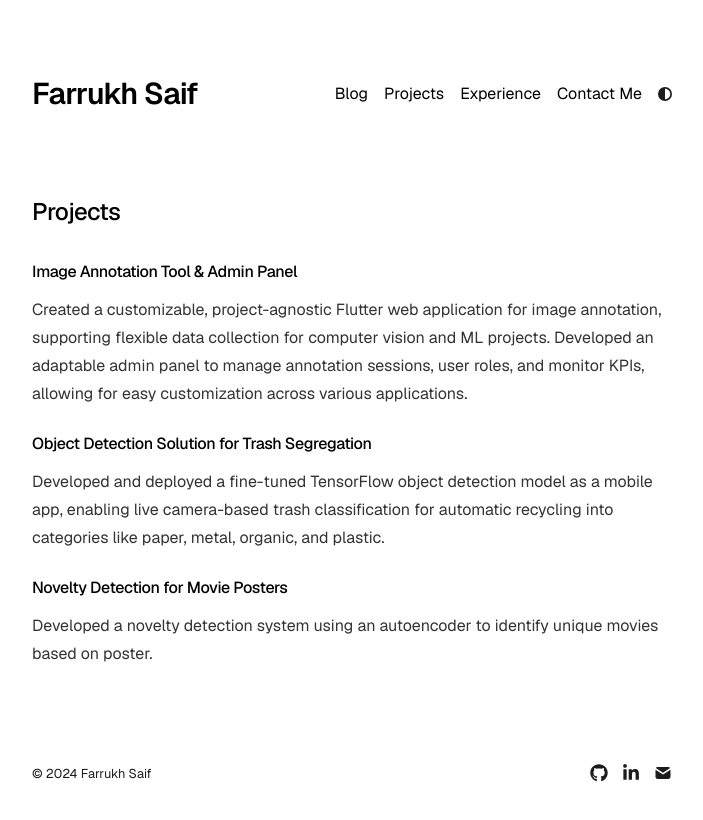
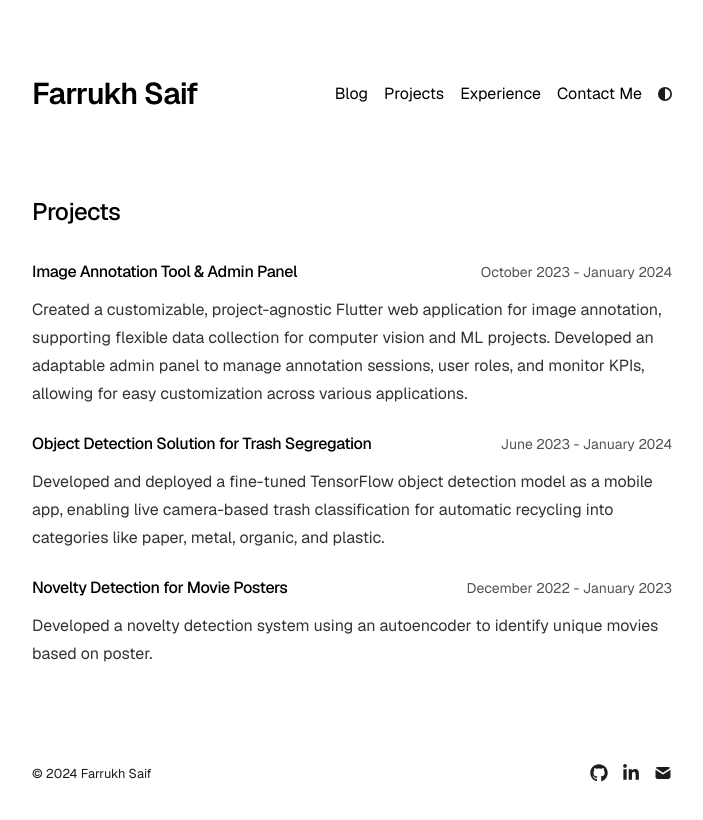
Before and after one commit to farrukh-saif/Portfolio, a Next.js app: page /projects in a window 1280 px wide. Shown: the top 820 px of the page, without its empty margins (288-991 px from the left). Built offline with nearby package versions, Linux system fonts and the light colour scheme.

Commit message:
Fix projects error

```diff
--- a/app/projects/page.tsx
+++ b/app/projects/page.tsx
@@ -26,7 +26,7 @@ export default function Projects() {
                   {project.title}
                 </span>
                 <span className="text-neutral-600 dark:text-neutral-400 tabular-nums text-sm">
-                  {project.year}
+                  {project.startDate} - {project.endDate}
                 </span>
               </div>
               <p className="prose prose-neutral dark:prose-invert pt-3">
```
